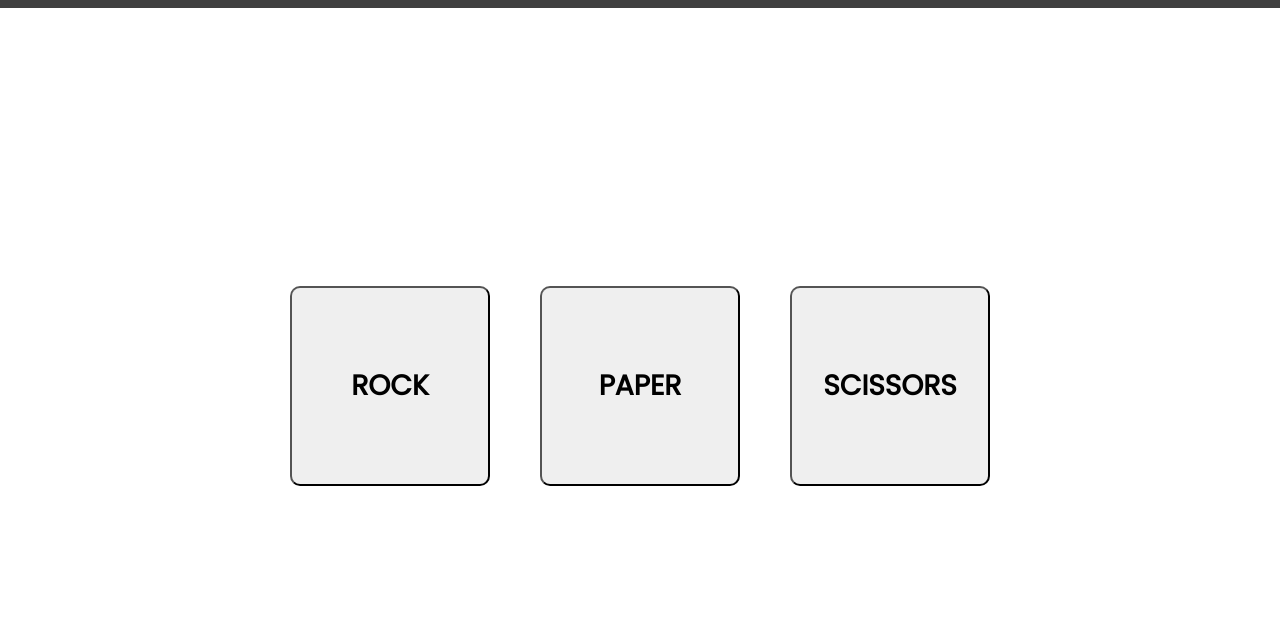
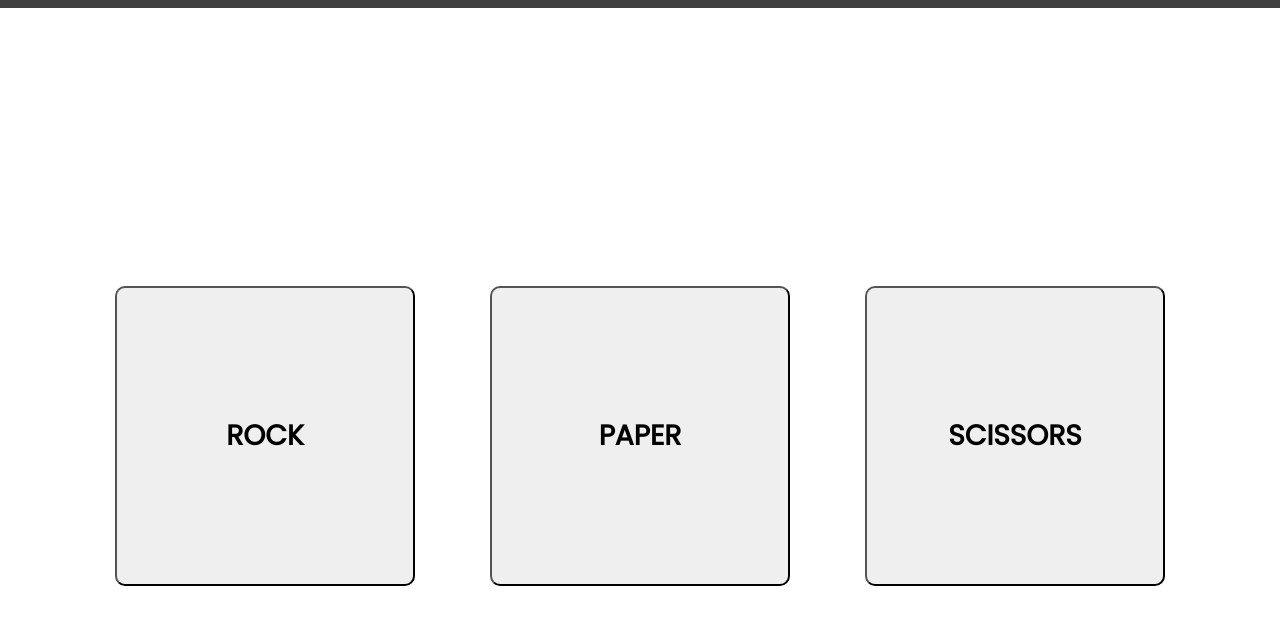
Before and after one commit to crobbo/rock-paper-scissors, a plain HTML site: page index.html in a window 1280 px wide. Shown: the part 72-696 px from the top of the page. Drawn offline with Linux system fonts and the light colour scheme.

Commit message:
resized the buttons

```diff
--- a/styles.css
+++ b/styles.css
@@ -1,13 +1,13 @@
 .page-container {
     display: grid;
-    grid-template-columns: auto 200px 200px 200px auto;
+    grid-template-columns: auto 300px 300px 300px auto;
     grid-template-rows: 100px 400px 100px;
     grid-template-areas:
          "header header header header header"
          ". button1 button2 button3 ."
          "footer footer footer footer footer" ;
     justify-items: center;
-    gap: 50px 50px;
+    gap: 50px 75px;
     font-family: 'Poppins', sans-serif;
 }
 
@@ -35,13 +35,14 @@ body {
 
 .button {
     font-family: 'Poppins', sans-serif;
+    width: 300px;
+    height: 300px;
 }
 
  #btn-rock {
     grid-area: button1;
     justify-self: center;
-    width: 200px;
-    height: 200px;
+
     border-radius: 10px;
     font-size: 28px;
     font-weight: bold;
@@ -51,8 +52,6 @@ body {
 #btn-paper {
     grid-area: button2;
     justify-self: center;
-    width: 200px;
-    height: 200px;
     border-radius: 10px;
     font-size: 28px;
     font-weight: bold;
@@ -62,8 +61,6 @@ body {
 #btn-scissors {
     grid-area: button3;
     justify-self: center;
-    width: 200px;
-    height: 200px;
     border-radius: 10px;
     font-size: 28px;
     font-weight: bold;
```
